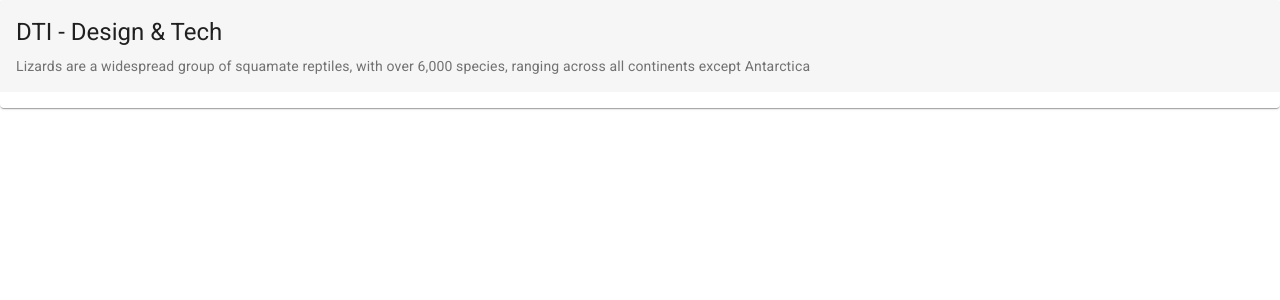
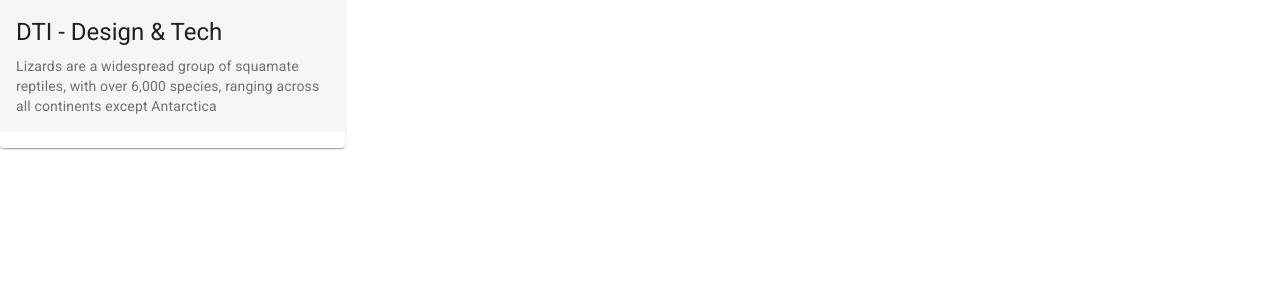
Before and after one commit to zmindyli/pacts, a React (Create React App) app in the folder frontend/: page / in a window 1280 px wide. Shown: the top 300 px of the page. Built offline with nearby package versions, Linux system fonts and the light colour scheme.

Commit message:
Fixed card width

```diff
--- a/frontend/src/Dashboard.tsx
+++ b/frontend/src/Dashboard.tsx
@@ -1,24 +1,25 @@
 import React from 'react';
-import { Card, CardActionArea, CardActions, CardContent, Typography, withStyles, createStyles } from '@material-ui/core';
+import { Card, CardActionArea, CardActions, CardContent, Typography } from '@material-ui/core';
+import { makeStyles, createStyles } from '@material-ui/core/styles';
 
 type groupTileProps = {
   groupName: string,
   numEvents: number
 }
 
-const styles = createStyles({
-  root: {
+const useStyles = makeStyles(() => createStyles({
+  card: {
     maxWidth: 345,
   },
-});
+}));
 
-// TODO: tile is still page width
-const GroupTile = withStyles(styles)(({ groupName, numEvents }: groupTileProps) => {
+const GroupTile = ({ groupName, numEvents }: groupTileProps) => {
+  const classes = useStyles();
   return (
     // <div>
     //   {groupName} has {numEvents} upcoming {numEvents > 1 ? "events" : "event"}
     // </div>
-    <Card>
+    <Card className={classes.card}>
       <CardActionArea>
         <CardContent>
           <Typography gutterBottom variant="h5" component="h2">
@@ -35,7 +36,7 @@ const GroupTile = withStyles(styles)(({ groupName, numEvents }: groupTileProps)
       </CardActions>
     </Card>
   );
-});
+}
 // TODO: make type dashboardProps
 // accepts user as a parameter?, should display all groups the user is part of
 const Dashboard = () => {
```
Also changed, not shown: 1 other file (tests, documents, lock files or other folders).
